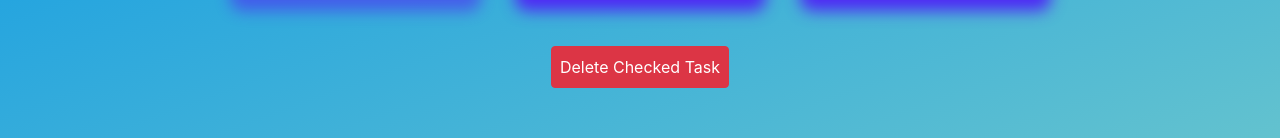
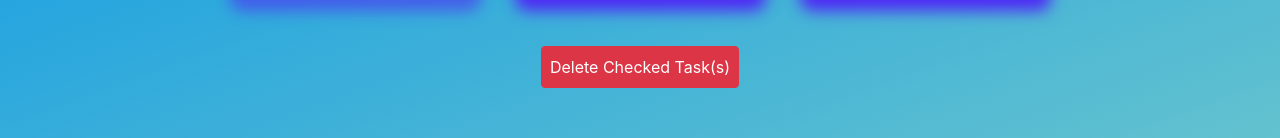
Before and after one commit to RafoSimonyan7/react-beg-06, a React (Create React App) app: page / in a window 1280 px wide. Both pictures are taken after a click on the checkbox 471 px from the left and 257 px from the top of the page. Shown: the part 373-511 px from the top of the page. Built offline with nearby package versions, Linux system fonts and the light colour scheme.

Commit message:
lesson-10

```diff
--- a/src/components/ToDo/ToDo.jsx
+++ b/src/components/ToDo/ToDo.jsx
@@ -101,7 +101,7 @@ class ToDo extends Component {
               className="p-2"
               onClick={this.deleteAllCheckedTasks}
             >
-              Delete Checked Task
+              Delete Checked Task(s)
             </Button>
           </Row>
         ) : (
```
